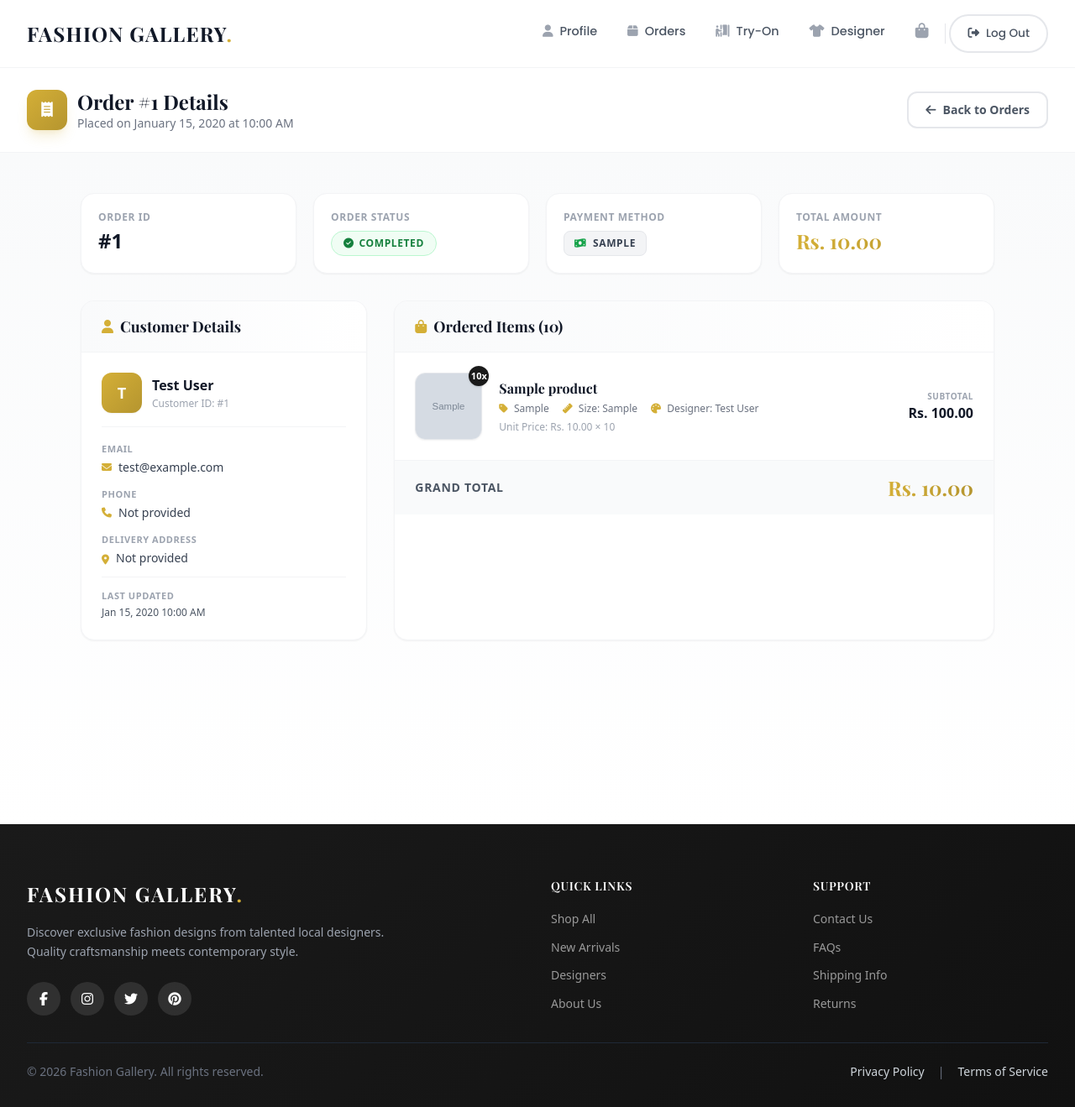
After one commit to amandiwimalasinghe/Fashion-gallery-cloth-management-system, a Laravel app: page /admin/orders/1 in a window 1280 px wide. The commit adds this page. Shown: the whole page at 84% size. Run offline with Laravel 12, Linux system fonts and the light colour scheme; data comes from the database, SQL or seed files in the repository; tables that the repository leaves empty hold one stand-in row (values such as "Sample post"); grey boxes marked "Sample" are stand-in pictures; data that the repository does not hold is empty; style sheets or scripts are compiled from the project's sources.

Commit message:
feat: add admin controller, views, and routes for management dashboard

```diff
--- a/app/Http/Controllers/AdminController.php
+++ b/app/Http/Controllers/AdminController.php
@@ -2,13 +2,50 @@
 
 namespace App\Http\Controllers;
 
+use App\Models\Order;
 use App\Models\User;
 use Illuminate\Http\Request;
 use Illuminate\Support\Facades\Hash;
 
 class AdminController extends Controller
 {
-   public function index()
+    public function dashboard()
+    {
+        $totalUsers = User::count();
+        $totalOrders = Order::count();
+        return view('admin.dashboard', compact('totalUsers', 'totalOrders'));
+    }
+
+    public function orders(Request $request)
+    {
+        $query = Order::with(['user', 'items.product.user'])->latest();
+
+        if ($request->filled('status')) {
+            $query->where('status', $request->status);
+        }
+
+        $orders = $query->paginate(10)->withQueryString();
+        $totalOrders = Order::count();
+        $pendingOrders = Order::where('status', 'pending')->count();
+        $completedOrders = Order::where('status', 'completed')->count();
+        $totalRevenue = Order::where('status', '!=', 'cancelled')->sum('total_amount');
+
+        return view('admin.orders.index', compact(
+            'orders',
+            'totalOrders',
+            'pendingOrders',
+            'completedOrders',
+            'totalRevenue'
+        ));
+    }
+
+    public function showOrder($id)
+    {
+        $order = Order::with(['user', 'items.product.user'])->findOrFail($id);
+        return view('admin.orders.show', compact('order'));
+    }
+
+    public function index()
     {
         $users = User::latest()->paginate(10);
         return view('admin.users.index', compact('users'));
--- /dev/null
+++ b/resources/views/admin/orders/show.blade.php
@@ -0,0 +1,221 @@
+<x-app-layout>
+    <x-slot name="header">
+        <div class="flex flex-wrap items-center justify-between gap-4">
+            <div class="flex items-center gap-3">
+                <div
+                    class="w-12 h-12 bg-gradient-to-br from-[#d4af37] to-[#b5952f] rounded-xl flex items-center justify-center shadow-lg shadow-[#d4af37]/20">
+                    <i class="fas fa-receipt text-white text-lg"></i>
+                </div>
+                <div>
+                    <h2 class="text-2xl font-bold text-gray-900" style="font-family: 'Playfair Display', serif;">
+                        Order #{{ $order->id }} Details
+                    </h2>
+                    <p class="text-sm text-gray-500">
+                        Placed on {{ $order->created_at->format('F d, Y \a\t h:i A') }}
+                    </p>
+                </div>
+            </div>
+
+            <a href="{{ route('admin.orders') }}"
+                class="inline-flex items-center gap-2 px-5 py-2.5 rounded-xl border-2 border-gray-200 text-gray-600 font-semibold text-sm hover:border-[#d4af37] hover:text-[#d4af37] transition-all duration-300">
+                <i class="fas fa-arrow-left"></i>
+                <span>Back to Orders</span>
+            </a>
+        </div>
+    </x-slot>
+
+    @php
+        $statusConfig = [
+            'pending' => ['bg' => 'bg-amber-50', 'text' => 'text-amber-700', 'border' => 'border-amber-200', 'icon' => 'fa-clock'],
+            'shipped' => ['bg' => 'bg-blue-50', 'text' => 'text-blue-700', 'border' => 'border-blue-200', 'icon' => 'fa-truck'],
+            'delivered' => ['bg' => 'bg-purple-50', 'text' => 'text-purple-700', 'border' => 'border-purple-200', 'icon' => 'fa-box-open'],
+            'completed' => ['bg' => 'bg-green-50', 'text' => 'text-green-700', 'border' => 'border-green-200', 'icon' => 'fa-check-circle'],
+            'cancelled' => ['bg' => 'bg-red-50', 'text' => 'text-red-700', 'border' => 'border-red-200', 'icon' => 'fa-times-circle'],
+        ];
+        $config = $statusConfig[$order->status] ?? $statusConfig['pending'];
+    @endphp
+
+    <div class="py-12 bg-gradient-to-b from-gray-50 to-white min-h-screen">
+        <div class="max-w-6xl mx-auto px-4 sm:px-6 lg:px-8 space-y-8">
+
+            <!-- Top Overview Strip -->
+            <div class="grid grid-cols-1 sm:grid-cols-2 lg:grid-cols-4 gap-5">
+                <div class="bg-white rounded-2xl p-5 border border-gray-100 shadow-sm">
+                    <div class="text-xs font-bold text-gray-400 uppercase tracking-wider mb-1">Order ID</div>
+                    <div class="text-2xl font-bold text-gray-900">#{{ $order->id }}</div>
+                </div>
+
+                <div class="bg-white rounded-2xl p-5 border border-gray-100 shadow-sm">
+                    <div class="text-xs font-bold text-gray-400 uppercase tracking-wider mb-2">Order Status</div>
+                    <span
+                        class="inline-flex items-center gap-1.5 px-3.5 py-1.5 rounded-full text-xs font-bold uppercase tracking-wider border {{ $config['bg'] }} {{ $config['text'] }} {{ $config['border'] }}">
+                        <i class="fas {{ $config['icon'] }}"></i>
+                        {{ ucfirst($order->status) }}
+                    </span>
+                </div>
+
+                <div class="bg-white rounded-2xl p-5 border border-gray-100 shadow-sm">
+                    <div class="text-xs font-bold text-gray-400 uppercase tracking-wider mb-2">Payment Method</div>
+                    <span
+                        class="inline-flex items-center gap-2 px-3 py-1.5 rounded-lg text-xs font-bold uppercase tracking-wider bg-gray-100 text-gray-700 border border-gray-200">
+                        <i class="fas {{ $order->payment_method === 'stripe' ? 'fa-credit-card text-indigo-500' : 'fa-money-bill-wave text-green-600' }}"></i>
+                        {{ strtoupper($order->payment_method ?? 'N/A') }}
+                    </span>
+                </div>
+
+                <div class="bg-white rounded-2xl p-5 border border-gray-100 shadow-sm">
+                    <div class="text-xs font-bold text-gray-400 uppercase tracking-wider mb-1">Total Amount</div>
+                    <div class="text-2xl font-bold text-transparent bg-clip-text bg-gradient-to-r from-[#d4af37] to-[#b5952f]"
+                        style="font-family: 'Playfair Display', serif;">
+                        Rs. {{ number_format($order->total_amount, 2) }}
+                    </div>
+                </div>
+            </div>
+
+            <div class="grid grid-cols-1 lg:grid-cols-3 gap-8">
+                <!-- Customer Details -->
+                <div class="bg-white rounded-2xl shadow-sm border border-gray-100 overflow-hidden h-fit">
+                    <div class="bg-gradient-to-r from-gray-50 to-white px-6 py-4 border-b border-gray-100 flex items-center gap-2">
+                        <i class="fas fa-user text-[#d4af37]"></i>
+                        <h3 class="text-lg font-bold text-gray-900" style="font-family: 'Playfair Display', serif;">
+                            Customer Details
+                        </h3>
+                    </div>
+
+                    <div class="p-6 space-y-4">
+                        <div class="flex items-center gap-3 pb-4 border-b border-gray-100">
+                            <div
+                                class="w-12 h-12 rounded-xl bg-gradient-to-br from-[#d4af37] to-[#b5952f] flex items-center justify-center text-white font-bold text-lg shadow-sm">
+                                {{ strtoupper(substr($order->user->name ?? 'U', 0, 1)) }}
+                            </div>
+                            <div>
+                                <div class="font-bold text-gray-900">{{ $order->user->name ?? 'Deleted User' }}</div>
+                                <div class="text-xs text-gray-400">Customer ID: #{{ $order->user_id }}</div>
+                            </div>
+                        </div>
+
+                        <div class="space-y-3 text-sm">
+                            <div>
+                                <div class="text-[11px] font-bold text-gray-400 uppercase tracking-wider">Email</div>
+                                <div class="text-gray-700 font-medium mt-0.5 flex items-center gap-2">
+                                    <i class="fas fa-envelope text-[#d4af37] text-xs"></i>
+                                    {{ $order->user->email ?? 'N/A' }}
+                                </div>
+                            </div>
+
+                            <div>
+                                <div class="text-[11px] font-bold text-gray-400 uppercase tracking-wider">Phone</div>
+                                <div class="text-gray-700 font-medium mt-0.5 flex items-center gap-2">
+                                    <i class="fas fa-phone text-[#d4af37] text-xs"></i>
+                                    {{ $order->user->phone ?? 'Not provided' }}
+                                </div>
+                            </div>
+
+                            <div>
+                                <div class="text-[11px] font-bold text-gray-400 uppercase tracking-wider">Delivery Address</div>
+                                <div class="text-gray-700 font-medium mt-0.5 flex items-start gap-2">
+                                    <i class="fas fa-map-marker-alt text-[#d4af37] text-xs mt-1"></i>
+                                    <span>{{ $order->user->address ?? 'Not provided' }}</span>
+                                </div>
+                            </div>
+
+                            <div class="pt-3 border-t border-gray-100">
+                                <div class="text-[11px] font-bold text-gray-400 uppercase tracking-wider">Last Updated</div>
+                                <div class="text-gray-600 text-xs mt-0.5">
+                                    {{ $order->updated_at->format('M d, Y h:i A') }}
+                                </div>
+                            </div>
+                        </div>
+                    </div>
+                </div>
+
+                <!-- Ordered Items -->
+                <div class="lg:col-span-2 bg-white rounded-2xl shadow-sm border border-gray-100 overflow-hidden">
+                    <div class="bg-gradient-to-r from-gray-50 to-white px-6 py-4 border-b border-gray-100 flex items-center justify-between">
+                        <div class="flex items-center gap-2">
+                            <i class="fas fa-shopping-bag text-[#d4af37]"></i>
+                            <h3 class="text-lg font-bold text-gray-900" style="font-family: 'Playfair Display', serif;">
+                                Ordered Items ({{ $order->items->sum('quantity') }})
+                            </h3>
+                        </div>
+                    </div>
+
+                    <div class="p-6 divide-y divide-gray-100">
+                        @foreach($order->items as $item)
+                            <div class="flex flex-col sm:flex-row items-start sm:items-center gap-5 py-5 first:pt-0 last:pb-0">
+                                <!-- Product Image -->
+                                <div class="shrink-0 relative">
+                                    @if($item->product?->image)
+                                        <img src="{{ asset('storage/' . $item->product->image) }}"
+                                            alt="{{ $item->product->name }}"
+                                            class="w-20 h-20 object-cover rounded-xl border border-gray-200 shadow-sm">
+                                    @else
+                                        <div
+                                            class="w-20 h-20 rounded-xl bg-gray-100 border border-gray-200 flex items-center justify-center text-gray-400">
+                                            <i class="fas fa-tshirt text-2xl"></i>
+                                        </div>
+                                    @endif
+                                    <span
+                                        class="absolute -top-2 -right-2 bg-[#1a1a1a] text-white text-[11px] font-bold w-6 h-6 flex items-center justify-center rounded-full shadow">
+                                        {{ $item->quantity }}x
+                                    </span>
+                                </div>
+
+                                <!-- Product Info -->
+                                <div class="flex-1 min-w-0">
+                                    <h4 class="font-bold text-gray-900 text-base">
+                                        {{ $item->product->name ?? 'Removed Product' }}
+                                    </h4>
+
+                                    <div class="flex flex-wrap items-center gap-x-4 gap-y-1 text-xs text-gray-500 mt-1">
+                                        @if($item->product?->category)
+                                            <span>
+                                                <i class="fas fa-tag text-[#d4af37] mr-1"></i>
+                                                {{ $item->product->category }}
+                                            </span>
+                                        @endif
+                                        @if($item->product?->size)
+                                            <span>
+                                                <i class="fas fa-ruler text-[#d4af37] mr-1"></i>
+                                                Size: {{ $item->product->size }}
+                                            </span>
+                                        @endif
+                                        @if($item->product?->user)
+                                            <span>
+                                                <i class="fas fa-palette text-[#d4af37] mr-1"></i>
+                                                Designer: {{ $item->product->user->name }}
+                                            </span>
+                                        @endif
+                                    </div>
+
+                                    <div class="text-xs text-gray-400 mt-1.5">
+                                        Unit Price: Rs. {{ number_format($item->price, 2) }} × {{ $item->quantity }}
+                                    </div>
+                                </div>
+
+                                <!-- Line Subtotal -->
+                                <div class="sm:text-right">
+                                    <div class="text-[10px] font-bold text-gray-400 uppercase tracking-wider">Subtotal</div>
+                                    <div class="text-base font-bold text-gray-900">
+                                        Rs. {{ number_format($item->price * $item->quantity, 2) }}
+                                    </div>
+                                </div>
+                            </div>
+                        @endforeach
+                    </div>
+
+                    <!-- Order Total Footer -->
+                    <div class="bg-gray-50 px-6 py-4 border-t border-gray-100 flex items-center justify-between">
+                        <span class="text-sm font-bold text-gray-600 uppercase tracking-wider">Grand Total</span>
+                        <span
+                            class="text-2xl font-bold text-transparent bg-clip-text bg-gradient-to-r from-[#d4af37] to-[#b5952f]"
+                            style="font-family: 'Playfair Display', serif;">
+                            Rs. {{ number_format($order->total_amount, 2) }}
+                        </span>
+                    </div>
+                </div>
+            </div>
+
+        </div>
+    </div>
+</x-app-layout>
--- a/resources/views/layouts/navigation.blade.php
+++ b/resources/views/layouts/navigation.blade.php
@@ -44,10 +44,10 @@
                     </x-nav-link>
 
                     @if(Auth::user()->role === 'admin')
-                        <x-nav-link :href="route('admin.users')" :active="request()->routeIs('admin.users')"
+                        <x-nav-link :href="route('admin.dashboard')" :active="request()->routeIs('admin.dashboard') || request()->routeIs('admin.users*') || request()->routeIs('admin.orders*')"
                             class="group flex items-center gap-2 px-4 py-2 rounded-full text-gray-600 hover:text-gray-900 hover:bg-gray-100/80 transition-all duration-300"
                             style="font-family: 'Poppins', sans-serif; font-weight: 500; font-size: 0.9rem;">
-                            <i class="fas fa-user-shield {{ request()->routeIs('admin.users') ? 'text-[#d4af37]' : 'text-gray-400 group-hover:text-[#d4af37]' }} transition duration-300"></i>
+                            <i class="fas fa-user-shield {{ request()->routeIs('admin.dashboard') || request()->routeIs('admin.users*') || request()->routeIs('admin.orders*') ? 'text-[#d4af37]' : 'text-gray-400 group-hover:text-[#d4af37]' }} transition duration-300"></i>
                             <span>{{ __('Admin') }}</span>
                         </x-nav-link>
                     @endif
@@ -169,6 +169,15 @@
                 </x-responsive-nav-link>
             @endif
 
+            @if(Auth::user()->role === 'admin')
+                <x-responsive-nav-link :href="route('admin.dashboard')"
+                    :active="request()->routeIs('admin.dashboard') || request()->routeIs('admin.users*') || request()->routeIs('admin.orders*')"
+                    class="flex items-center gap-3 px-4 py-3 rounded-xl hover:bg-gray-50 transition">
+                    <i class="fas fa-user-shield text-[#d4af37]"></i>
+                    {{ __('Admin') }}
+                </x-responsive-nav-link>
+            @endif
+
             <x-responsive-nav-link :href="route('profile.edit')" :active="request()->routeIs('profile.edit')"
                 class="flex items-center gap-3 px-4 py-3 rounded-xl hover:bg-gray-50 transition">
                 <i class="fas fa-user text-[#d4af37]"></i>
--- a/routes/web.php
+++ b/routes/web.php
@@ -101,7 +101,10 @@ Route::get('/designer/reviews', [ReviewController::class, 'designerReviews'])->n
 Route::get('/designer/{id}', [DesignerController::class, 'show'])->name('designer.show');
 
 
+Route::get('/admin', [AdminController::class, 'dashboard'])->name('admin.dashboard');
 Route::get('/admin/users', [AdminController::class, 'index'])->name('admin.users');
+Route::get('/admin/orders', [AdminController::class, 'orders'])->name('admin.orders');
+Route::get('/admin/orders/{id}', [AdminController::class, 'showOrder'])->name('admin.orders.show');
 
 
 Route::get('/admin/users/{id}/edit', [AdminController::class, 'edit'])->name('admin.users.edit');
```
Also changed, not shown: resources/views/admin/dashboard.blade.php (added, +88 -0 lines), resources/views/admin/orders/index.blade.php (added, +266 -0 lines), 4 other files.
